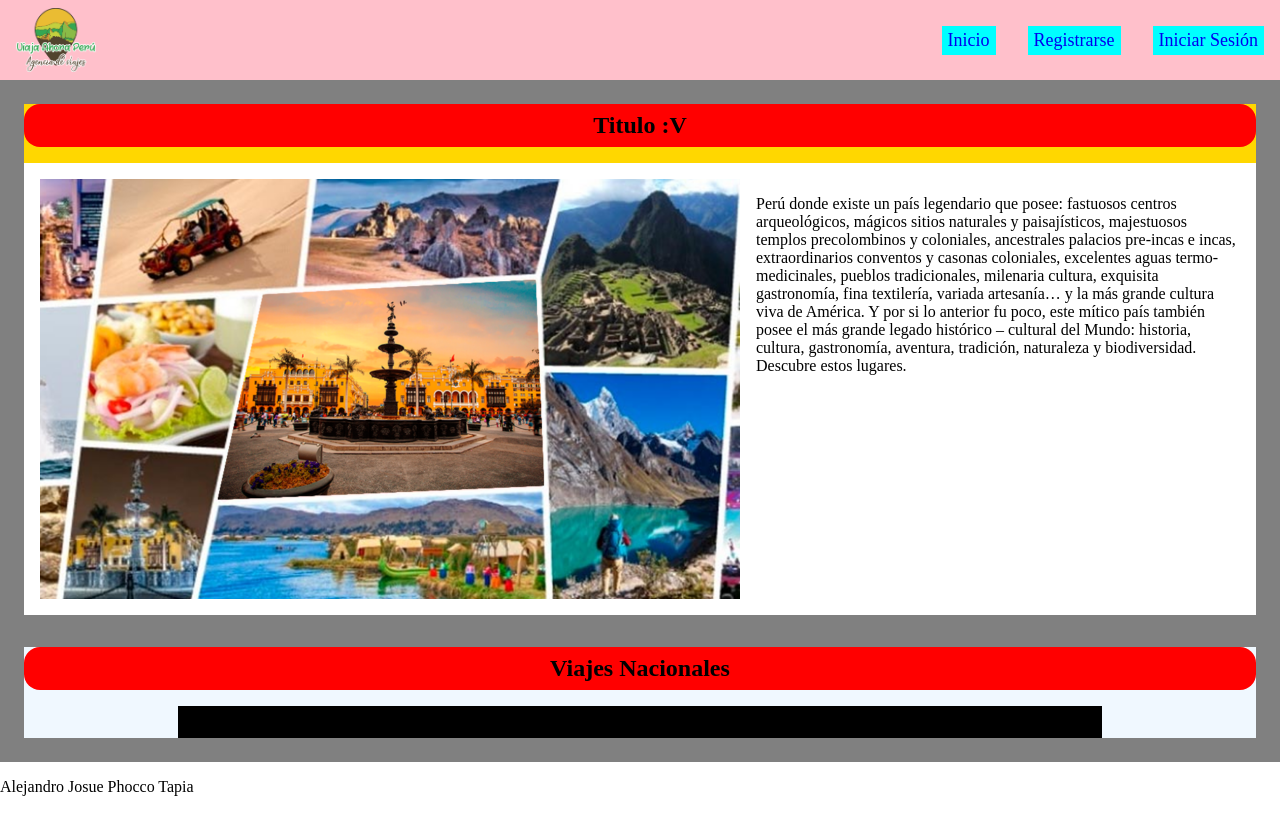
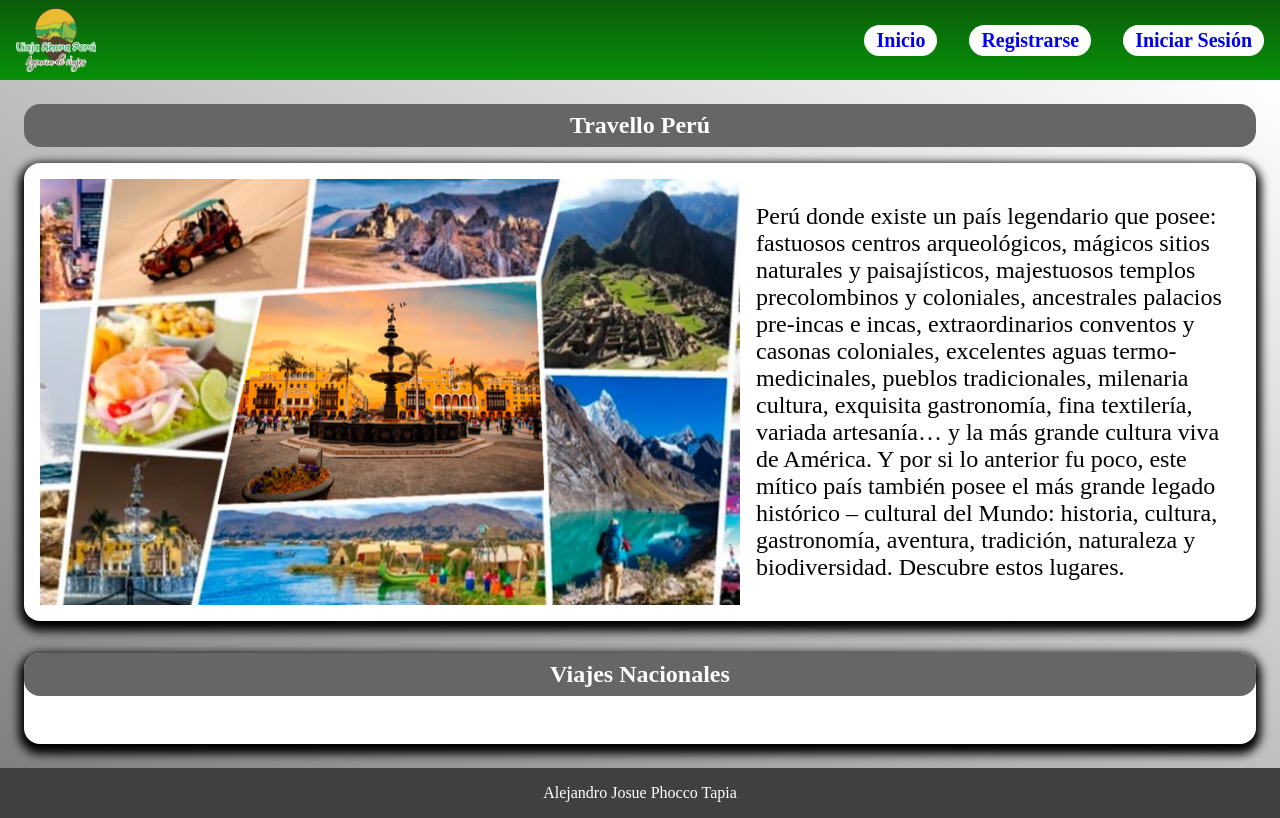
Before and after one commit to AlejandroPhoccoTapia/Lab06-PW2-AlejandroPhocco, a Django app: page / in a window 1280 px wide. Before the commit the page ends 796 px from the top, so only its background shows below. Run offline with Django 4.2, Linux system fonts and the light colour scheme; data that the repository does not hold is empty.

Commit message:
Se mejoro el css del index

```diff
--- a/TravelloApp/TravelloPeru/static/css/index.css
+++ b/TravelloApp/TravelloPeru/static/css/index.css
@@ -8,7 +8,7 @@ body {
 
 .header {
   height: 3rem;
-  background-color: pink;
+  background-image: linear-gradient(to top, hsl(120 90% 30%), hsl(120 80% 20%));
   padding: 1rem;
   display: flex;
   flex-direction: row;
@@ -33,13 +33,21 @@ body {
 .nav__a {
   text-decoration: none;
   display: inline-block;
-  background-color: aqua;
-  padding: 0.25rem 0.375rem;
-  font-size: 1.125rem;
+  background-color: hsl(0 100% 100%);
+  padding: 0.25rem 0.75rem;
+  font-weight: bolder;
+  font-size: 1.25rem;
+  border-radius: 1rem;
+  transition: background-color 100ms, color 100ms;
+}
+
+.nav__a:hover {
+  background-color: hsl(0 0% 0%);
+  color: hsl(0 100% 100%);
 }
 
 .main {
-  background-color: grey;
+  background-image: linear-gradient(to left bottom, hsl(0 100% 100%), hsl(0 0% 50%));
   height: 100%;
   flex-grow: 1;
   display: flex;
@@ -51,7 +59,6 @@ body {
 }
 
 .preview {
-  background-color: gold;
   display: flex;
   width: 100%;
   flex-direction: column;
@@ -64,45 +71,51 @@ body {
   display: flex;
   justify-content: center;
   align-items: center;
-  background-color: red;
+  background-color: hsl(0 0% 40%);
   padding: 0.5rem;
   border-radius: 01rem;
   margin: 0 0 1rem 0;
 }
 
 .preview__h2 {
+  color: hsl(0 100% 100%);
   margin: 0;
 }
 
 .preview__content {
-  background-color: white;
+  background-color: hsl(0 100% 100%);
   display: flex;
   gap: 1rem;
   padding: 1rem;
+  border-radius: 1rem;
+  box-shadow: 0 5px 10px 5px;
 }
 
 .preview__img {
-  background-color: pink;
   flex-basis: 40%;
 }
 
 .preview__p {
   flex-basis: 60%;
+  font-size: 1.5rem;
 }
 
 .sights {
-  background-color: aliceblue;
+  background-color: hsl(0 100% 100%);
   display: flex;
   flex-direction: column;
   align-items: center;
   width: 100%;
+  border-radius: 1rem;
+  box-shadow: 0 5px 10px 5px;
 }
 
 .sights__h2 {
   display: flex;
   justify-content: center;
   align-items: center;
-  background-color: red;
+  color: hsl(0 100% 100%);
+  background-color: hsl(0 0% 40%);
   padding: 0.5rem;
   border-radius: 1rem;
   width: 100%;
@@ -115,7 +128,6 @@ body {
   list-style: none;
   margin: 0;
   padding: 1rem;
-  background-color: black;
   width: 75%;
   display: grid;
   grid-template-columns: repeat(auto-fit, minmax(300px, 1fr));
@@ -124,12 +136,21 @@ body {
 }
 
 .sights__item {
-  background-color: aqua;
+  background-color: hsl(0 0% 100%);
+  background-image: linear-gradient(to left bottom, hsl(0 0% 100%), hsl(180 100% 45%), hsl(240 100% 55%));
+  border: 0.25rem solid hsl(0 0% 30%);
+  border-radius: 0.5rem;
   display: flex;
   flex-direction: column;
   align-items: center;
   position: relative;
   padding: 0.75rem 0;
+  transition: transform 150ms;
+  overflow: hidden;
+}
+
+.sights__item:hover {
+  transform: scale(1.1);
 }
 
 
@@ -163,19 +184,38 @@ body {
 .sights__p {
   margin: 0;
   margin: 0 0 0.25rem 0;
+  padding: 0.25rem 0.5rem;
+  background-color: hsl(0 100% 100%);
+  border-radius: 0.25rem;
+  color: hsl(120 100% 35%)
 }
 
 .sights__a {
   text-decoration: none;
   display: inline-block;
   padding: 0.125rem 0.5rem;
-  background-color: white;
+  margin: 0;
+  background-color: hsl(120, 80%, 32%);
+  color: hsl(30 0% 100%);
+  border: 2px solid hsl(0 0% 0%);
   border-radius: 0.25rem;
 }
 
-.footer {}
+.sights__a:hover {
+  background-color: hsl(0 0% 0%);
+  border: 2px solid hsl(0 0% 0%);
+}
 
-.footer__p {}
+.footer {
+  display: flex;
+  justify-content: center;
+  align-items: center;
+  background-color: hsl(0 0% 25%);
+}
+
+.footer__p {
+  color: hsl(0 100% 100%);
+}
 
 .detail {
   background-color: aliceblue;
--- a/TravelloApp/TravelloPeru/templates/index.html
+++ b/TravelloApp/TravelloPeru/templates/index.html
@@ -8,7 +8,7 @@
   <div class="preview">
     <section class="preview__item">
       <div class="preview__title">
-        <h2 class="preview__h2">Titulo :V</h2>
+        <h2 class="preview__h2">Travello Perú</h2>
       </div>
       <div class="preview__content">
         <img src="{% static 'img/paisajes.png' %}" alt="paisaje">
```
